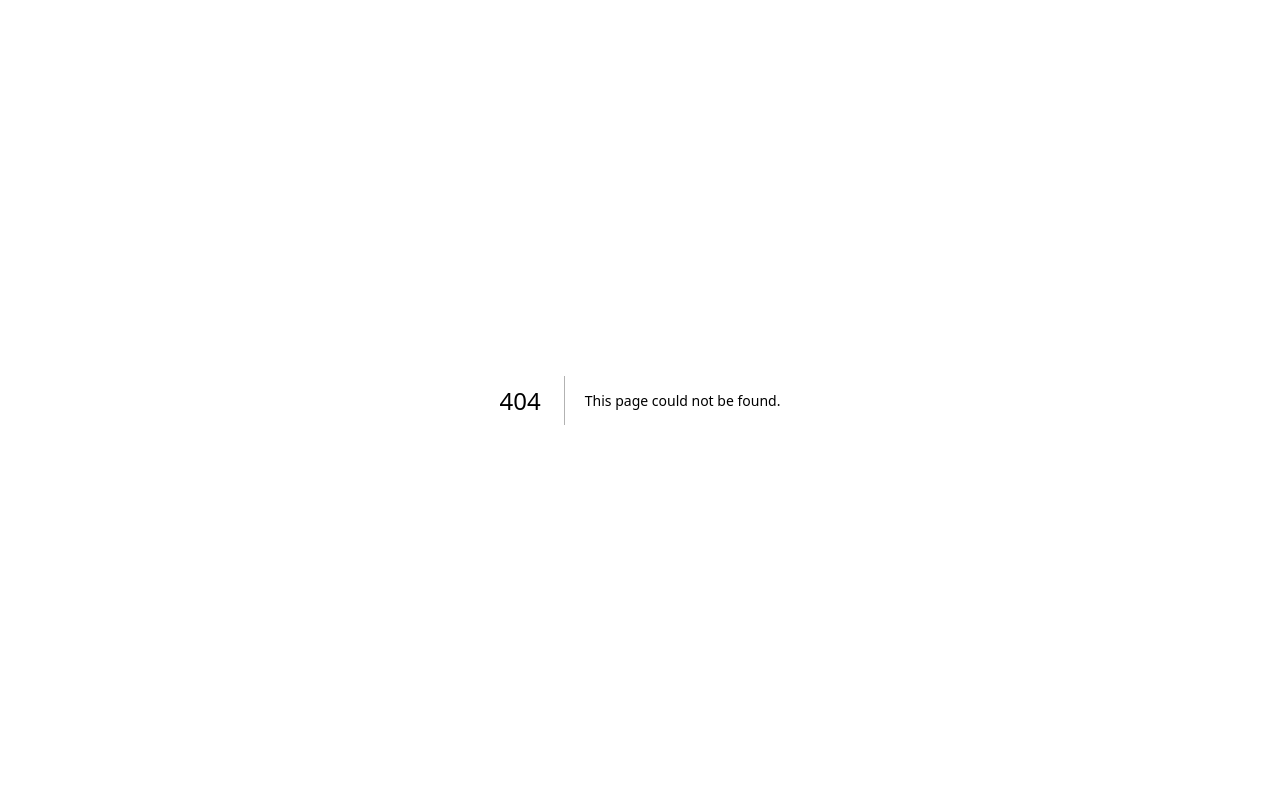
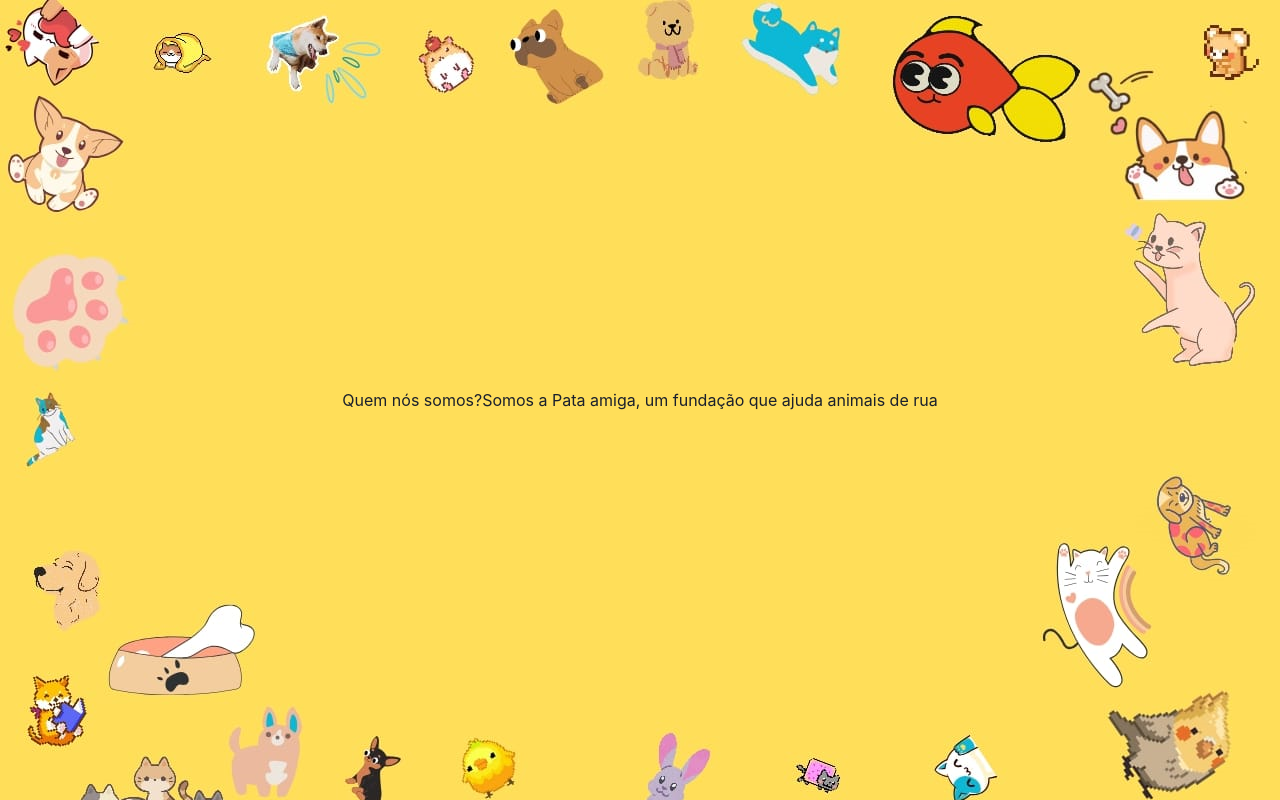
Before and after one commit to PET-foundation/Pata-Amiga, a Next.js app: page /about in a window 1280 px wide. Before the commit this address had no page. Built offline with nearby package versions, Linux system fonts and the light colour scheme.

Commit message:
feat: basic about page > > Co-authored-by: EvertonFigueiroa <evertonbpg@gmail.com>

```diff
--- /dev/null
+++ b/src/pages/about.tsx
@@ -0,0 +1,13 @@
+import { Flex } from "@chakra-ui/react";
+import background from '/public/img/background.png'
+
+function About() {
+  return (
+    <Flex alignContent='center' alignItems='center' h="100vh" justifyContent='center' backgroundImage={background.src}>
+      <h1>Quem nós somos?</h1>
+      <h3>Somos a Pata amiga, um fundação que ajuda animais de rua</h3>
+    </Flex>
+  );
+}
+
+export default About;
```
